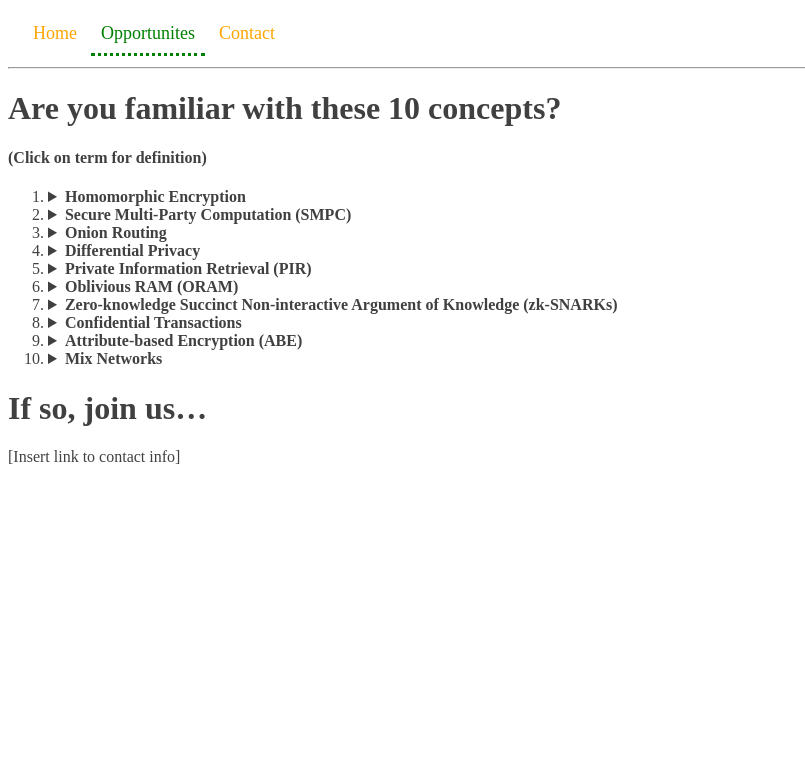
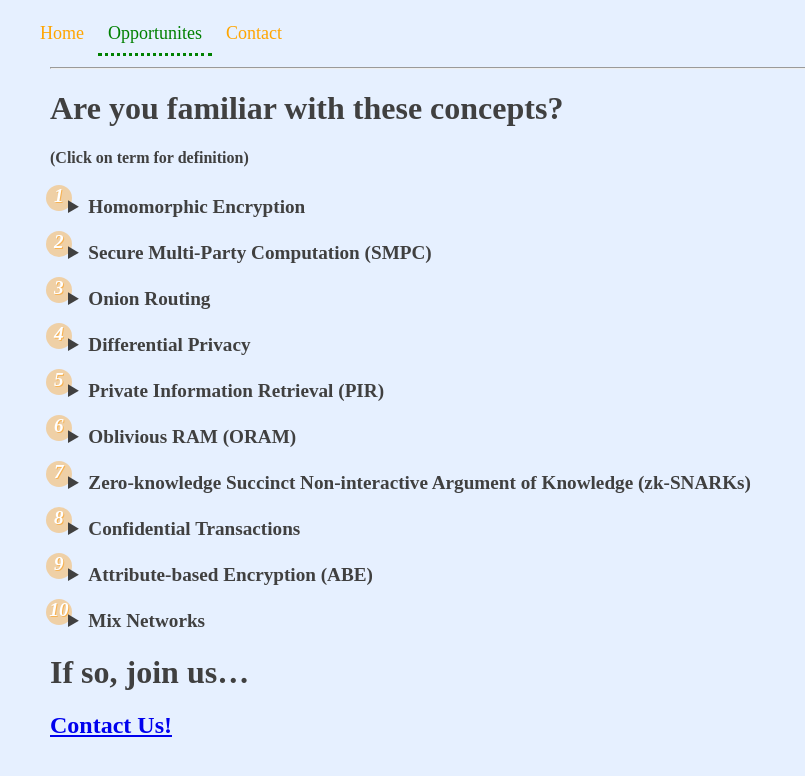
Before and after one commit to pekasus/pekasus.github.io, a Jekyll site: the page built from opportunities.md, in a window 1280 px wide. Shown: the top 776 px of the page, without its empty margins (0-805 px from the left). Built offline with Jekyll 4.4.1, drawn with Linux system fonts in a browser that asks for light colours.

Commit message:
terms demo styling

```diff
--- a/_sass/main.scss
+++ b/_sass/main.scss
@@ -1,9 +1,17 @@
 body {
   color: #404040;
+  max-width: 900px;
+  margin-left: 50px;
+  background: #e6f0ff;
+}
+
+p {
+  text-align: justify;
 }
 
 .navbar {
   padding: 15px;
+  margin-left: -35px;
 }
 .nav {
   color: orange;
@@ -19,5 +27,98 @@ body {
 
 .def {
   color: DimGray;
-  background-color: WhiteSmoke;
+  background-color: #b3d1ff;
+  text-align: justify;
 }
+
+.term {
+  font-size: 1.2em;
+}
+
+.deflist {
+  clear: both;
+  list-style: none;
+  padding-left: 2%;
+}
+.deflist li {
+  margin: 1em 0;
+  padding-top: .5em;
+  display: block;
+  position: relative;
+  counter-increment: inst;
+}
+.deflist li::before {
+  content: counter(inst);
+
+  background: rgba(255, 150, 0, 0.35);
+  color: #fff;
+
+  font-size: 1em;
+  font-weight: 700;
+  font-style: italic;
+  text-shadow: 1px 1px rgba(255, 150, 0, 0.5);
+
+  border-radius: 0 0.675em 0.675em 0;
+  font-size: 1.5em;
+  text-align: center;
+
+  padding-top: 0;
+  padding-left: 2.25%;
+  left: -5%;
+  top: -0.65em;
+  height: 1.0em;
+  width: 1.35em;
+  position: absolute;
+
+  transition: all 0.2s ease-in-out;
+
+  z-index: -1;
+}
+@media (min-width: 33em) {
+  .deflist li:before {
+    border-radius: 50%;
+    font-size: 1.2em;
+    height: 1.35em;
+    margin-left: 2.5%;
+    padding-left: 0;
+    padding-top: 0;
+    top: -0.15em;
+    width: 1.35em;
+    z-index: -1;
+  }
+}
+
+
+
+
+
+.OLDdeflist {
+  max-width: 600px;
+  counter-reset: my-awesome-counter;
+  list-style: none;
+  padding-left: 40px;
+}
+.OLDdeflist li {
+  margin: 0 0 0.5rem 0;
+  counter-increment: my-awesome-counter;
+  position: relative;
+  font-size: 1.2rem;
+}
+.OLDdeflist li::before {
+  content: counter(my-awesome-counter);
+  color: #80b3ff;
+  font-size: 1.2rem;
+  font-weight: bold;
+  position: absolute;
+  --size: 26px;
+  left: calc(-1 * var(--size) - 10px);
+  line-height: var(--size);
+  width: var(--size);
+  height: var(--size);
+  top: 0;
+  transform: rotate(3deg);
+  background: black;
+  border-radius: 50%;
+  text-align: center;
+  box-shadow: 1px 1px 0 #999;
+}
--- a/opportunities.md
+++ b/opportunities.md
@@ -2,20 +2,20 @@
 layout: default
 title: Opportunities
 ---
-# Are you familiar with these 10 concepts?
+# Are you familiar with these concepts?
 #### (Click on term for definition)
-
-1. <details><summary><strong>Homomorphic Encryption</strong></summary><blockquote class="def">This is a form of encryption that allows computations to be performed on encrypted data without needing to decrypt it first. The result, when decrypted, will be the same as if the computations were performed on the original data. It's a game-changer for secure data processing and cloud computing.</blockquote></details>
-2. <details><summary><strong>Secure Multi-Party Computation (SMPC)</strong></summary><blockquote> SMPC enables multiple parties to collaboratively compute a function over their inputs while keeping those inputs private. In other words, the parties can work together to find an answer without revealing their individual data.</blockquote></details>
-3. <details><summary><strong>Onion Routing</strong></summary><blockquote> Popularized by the Tor network, onion routing is a technique for anonymous communication over a computer network. It involves messages being encrypted and transmitted through a series of network nodes, called onion routers, which peel away layers of encryption one at a time, like the layers of an onion. The final node decrypts the message and sends it to the destination, ensuring anonymity for both the sender and receiver.</blockquote></details>
-4. <details><summary><strong>Differential Privacy</strong></summary><blockquote> This technology adds statistical noise to datasets,allowing data analysts to draw conclusions from the data without risking the privacy of individual data points. It's commonly used for protecting user data when sharing aggregated information.</blockquote></details>
-5. <details><summary><strong>Private Information Retrieval (PIR)</strong></summary><blockquote> PIR is a protocol that enables users to retrieve specific information from a database without the database server learning which piece of data was requested. This protects user privacy when accessing sensitive information.</blockquote></details>
-6. <details><summary><strong>Oblivious RAM (ORAM)</strong></summary><blockquote> ORAM is a cryptographic protocol that allows a client to access a remote storage server without revealing the access pattern or which data is being accessed. This ensures data privacy by preventing the server from learning sensitive information about the user's activities.</blockquote></details>
-7. <details><summary><strong>Zero-knowledge Succinct Non-interactive Argument of Knowledge (zk-SNARKs)</strong></summary><blockquote>zk-SNARKs are a form of zero-knowledge proof that allows one party to prove to another that a given statement is true without revealing any information about the statement itself, except for the fact that it's true. zk-SNARKs are particularly useful in blockchain applications, where they can be used to verify transactions without revealing their contents.</blockquote></details>
-8. <details><summary><strong>Confidential Transactions</strong></summary><blockquote> This is a cryptographic technique used in somecrypto currencies, like Monero and Zcash, to hide transaction amounts and keep them confidential. This is achieved using advanced cryptographic techniques such as Pedersen commitments and range proofs, providing increased privacy for users.</blockquote></details>
-9. <details><summary><strong>Attribute-based Encryption (ABE)</strong></summary><blockquote> ABE is a cryptographic scheme that allows data to be encrypted with specific attributes. Only users who possess a matching set of attributes, defined by a decryption policy, can decrypt the encrypted data. This enables fine-grained access control and ensures that only authorized parties can access sensitive information.</blockquote></details>
-10. <details><summary><strong>Mix Networks</strong></summary><blockquote> Mix networks are a type of anonymous communication system thatuses a chain of proxy servers, or mixes, to shuffle and re-encrypt messages as they pass through the network. This makes it difficult for an adversary to trace the source of a message or the intended recipient, offering enhanced privacy for users.</blockquote></details>
-
+<ol class="deflist">
+    <li><details><summary class="term"><strong>Homomorphic Encryption</strong></summary><blockquote class="def">This is a form of encryption that allows computations to be performed on encrypted data without needing to decrypt it first. The result, when decrypted, will be the same as if the computations were performed on the original data. It's a game-changer for secure data processing and cloud computing.</blockquote></details></li>
+    <li><details><summary class="term"><strong>Secure Multi-Party Computation (SMPC)</strong></summary><blockquote class="def"> SMPC enables multiple parties to collaboratively compute a function over their inputs while keeping those inputs private. In other words, the parties can work together to find an answer without revealing their individual data.</blockquote></details></li>
+    <li><details><summary class="term"><strong>Onion Routing</strong></summary><blockquote class="def"> Popularized by the Tor network, onion routing is a technique for anonymous communication over a computer network. It involves messages being encrypted and transmitted through a series of network nodes, called onion routers, which peel away layers of encryption one at a time, like the layers of an onion. The final node decrypts the message and sends it to the destination, ensuring anonymity for both the sender and receiver.</blockquote></details></li>
+    <li><details><summary class="term"><strong>Differential Privacy</strong></summary><blockquote class="def"> This technology adds statistical noise to datasets,allowing data analysts to draw conclusions from the data without risking the privacy of individual data points. It's commonly used for protecting user data when sharing aggregated information.</blockquote></details></li>
+    <li><details><summary class="term"><strong>Private Information Retrieval (PIR)</strong></summary><blockquote class="def"> PIR is a protocol that enables users to retrieve specific information from a database without the database server learning which piece of data was requested. This protects user privacy when accessing sensitive information.</blockquote></details></li>
+    <li><details><summary class="term"><strong>Oblivious RAM (ORAM)</strong></summary><blockquote class="def"> ORAM is a cryptographic protocol that allows a client to access a remote storage server without revealing the access pattern or which data is being accessed. This ensures data privacy by preventing the server from learning sensitive information about the user's activities.</blockquote></details></li>
+    <li><details><summary class="term"><strong>Zero-knowledge Succinct Non-interactive Argument of Knowledge (zk-SNARKs)</strong></summary><blockquote class="def">zk-SNARKs are a form of zero-knowledge proof that allows one party to prove to another that a given statement is true without revealing any information about the statement itself, except for the fact that it's true. zk-SNARKs are particularly useful in blockchain applications, where they can be used to verify transactions without revealing their contents.</blockquote></details></li>
+    <li><details><summary class="term"><strong>Confidential Transactions</strong></summary><blockquote class="def"> This is a cryptographic technique used in somecrypto currencies, like Monero and Zcash, to hide transaction amounts and keep them confidential. This is achieved using advanced cryptographic techniques such as Pedersen commitments and range proofs, providing increased privacy for users.</blockquote></details></li>
+    <li><details><summary class="term"><strong>Attribute-based Encryption (ABE)</strong></summary><blockquote class="def"> ABE is a cryptographic scheme that allows data to be encrypted with specific attributes. Only users who possess a matching set of attributes, defined by a decryption policy, can decrypt the encrypted data. This enables fine-grained access control and ensures that only authorized parties can access sensitive information.</blockquote></details></li>
+    <li><details><summary class="term"><strong>Mix Networks</strong></summary><blockquote class="def"> Mix networks are a type of anonymous communication system thatuses a chain of proxy servers, or mixes, to shuffle and re-encrypt messages as they pass through the network. This makes it difficult for an adversary to trace the source of a message or the intended recipient, offering enhanced privacy for users.</blockquote></details></li>
+</ol>
 # If so, join us...
 
-[Insert link to contact info]
+## [Contact Us!](/contact.html)
```
Also changed, not shown: index.md (+7 -1 lines).
